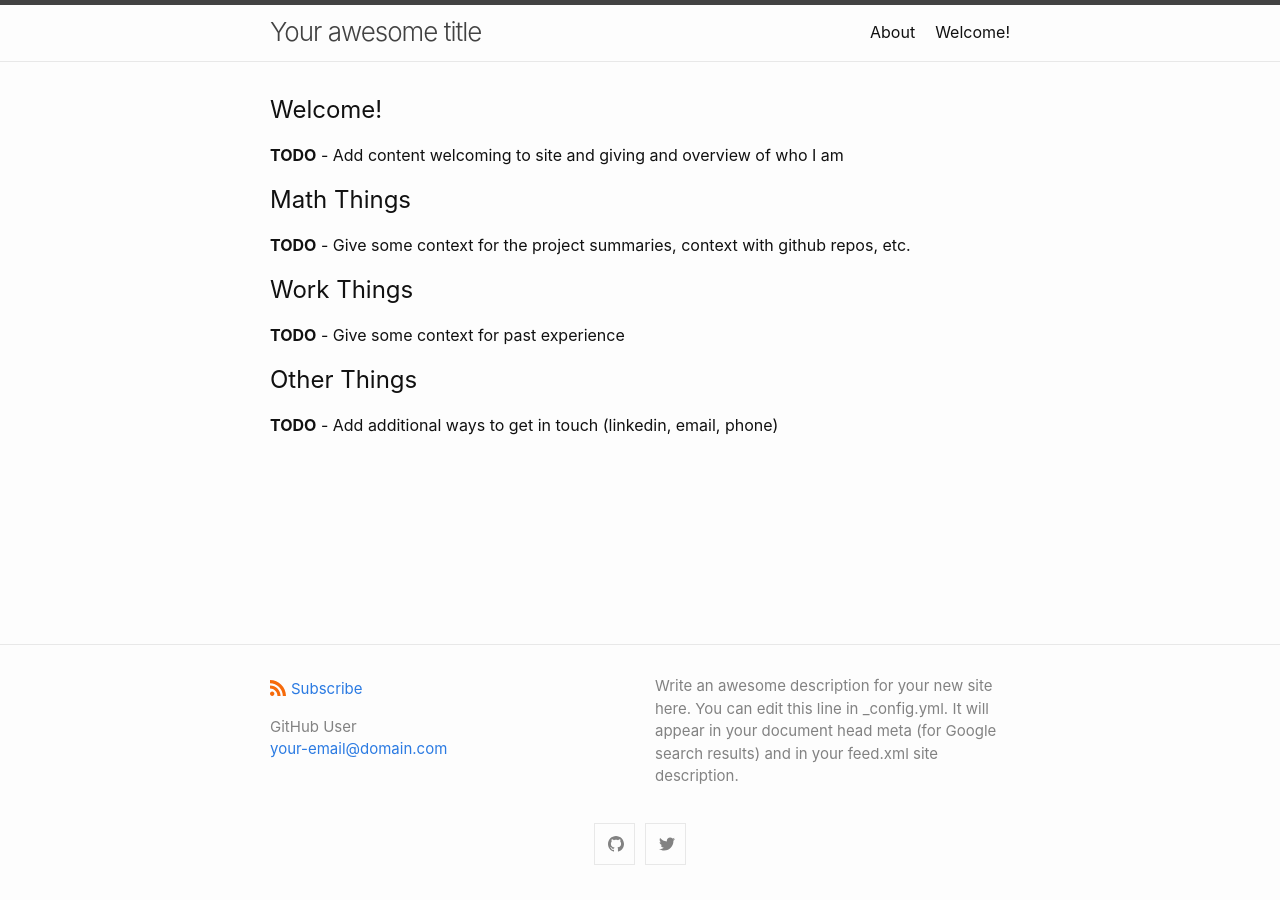
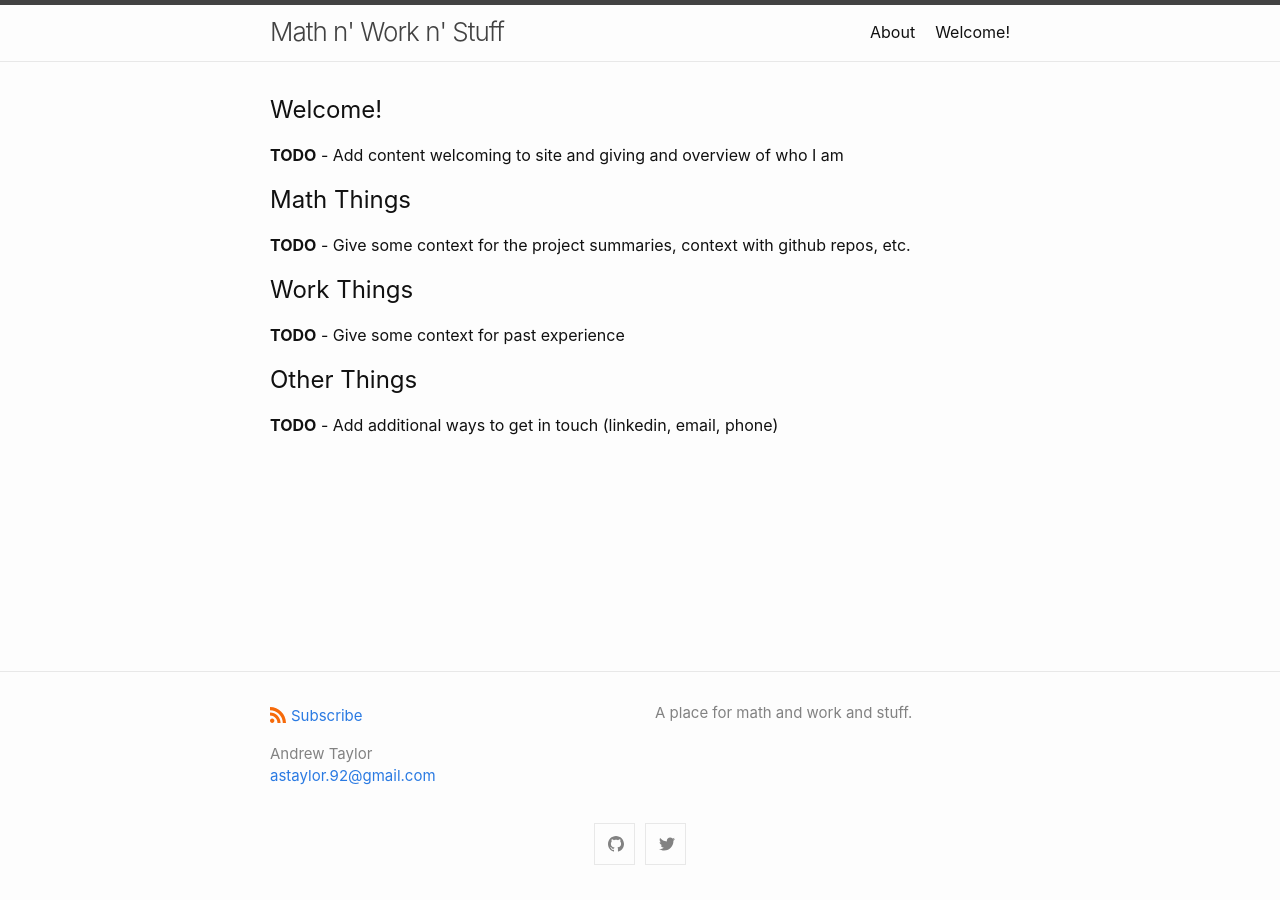
Before and after one commit to astaylor92/astaylor92.github.io, a Jekyll site: the page built from docs/index.markdown, in a window 1280 px wide. Built offline with Jekyll 4.4.1, drawn with Linux system fonts in a browser that asks for light colours; our own code applies the rules of GitHub Pages for plain Markdown files.

Commit message:
Update _config.yml

```diff
--- a/docs/_config.yml
+++ b/docs/_config.yml
@@ -1,11 +1,9 @@
-title: Your awesome title
+title: Math n' Work n' Stuff
 author:
-  name: GitHub User
-  email: your-email@domain.com
+  name: Andrew Taylor
+  email: astaylor.92@gmail.com
 description: > # this means to ignore newlines until "show_excerpts:"
-  Write an awesome description for your new site here. You can edit this
-  line in _config.yml. It will appear in your document head meta (for
-  Google search results) and in your feed.xml site description.
+  A place for math and work and stuff.
 
 show_excerpts: false # set to true to show excerpts on the homepage
 
```
